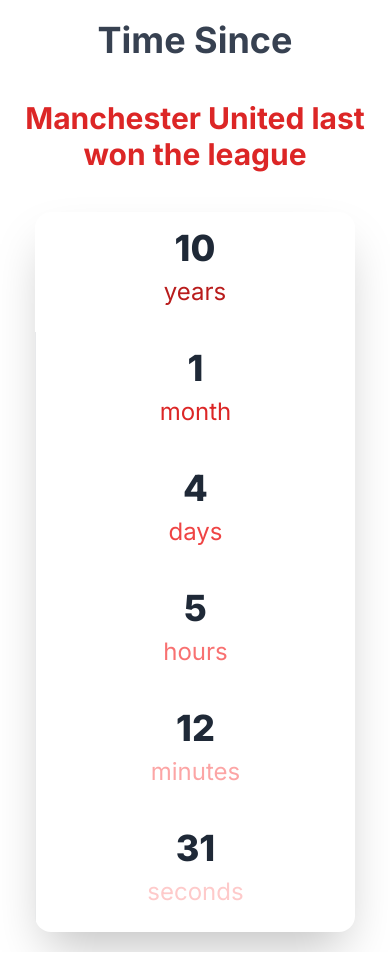
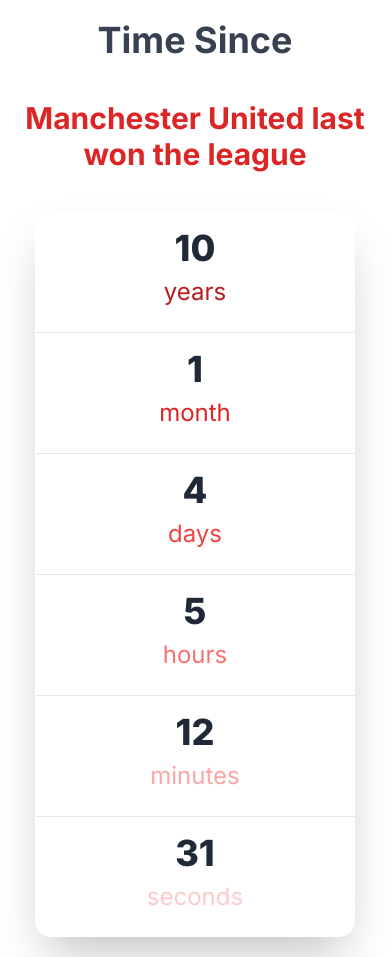
Before and after one commit to kimeshan/time-since, a Next.js app: page / in a window 390 px wide. Built offline with nearby package versions, Linux system fonts and the light colour scheme.

Commit message:
Fix dark mode issue

```diff
--- a/app/globals.css
+++ b/app/globals.css
@@ -10,6 +10,7 @@
 
 
 body {
+  min-height: 100dvh;
   color: rgb(var(--foreground-rgb));
   background: linear-gradient(
       to bottom,
--- a/app/page.tsx
+++ b/app/page.tsx
@@ -26,7 +26,7 @@
         Manchester United last won the league
       </h2>
 
-      <div className="stats shadow-2xl m-5 lg:m-10 flex flex-col lg:flex-row text-center">
+      <div className="stats shadow-2xl m-5 lg:m-10 stats-vertical lg:stats-horizontal  text-center">
         <div className="stat w-80 md:w-100">
           <div className="stat-value text-4xl md:text-7xl">
             {countUpTime.years}
--- a/tailwind.config.js
+++ b/tailwind.config.js
@@ -1,5 +1,9 @@
 /** @type {import('tailwindcss').Config} */
 module.exports = {
+  darkMode: 'class',
+  daisyui: {
+    themes: ["light"],
+  },
   content: [
     './pages/**/*.{js,ts,jsx,tsx,mdx}',
     './components/**/*.{js,ts,jsx,tsx,mdx}',
```
